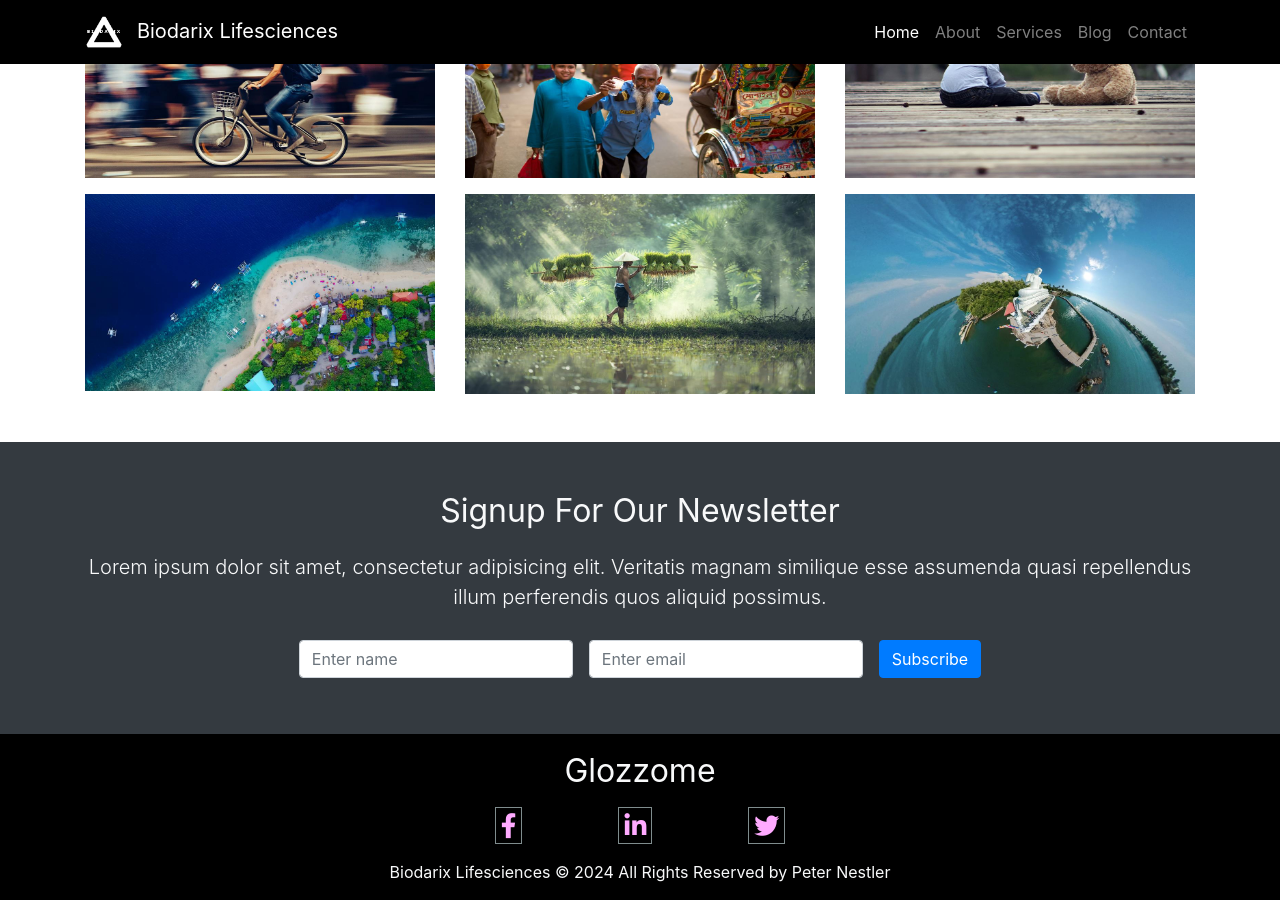
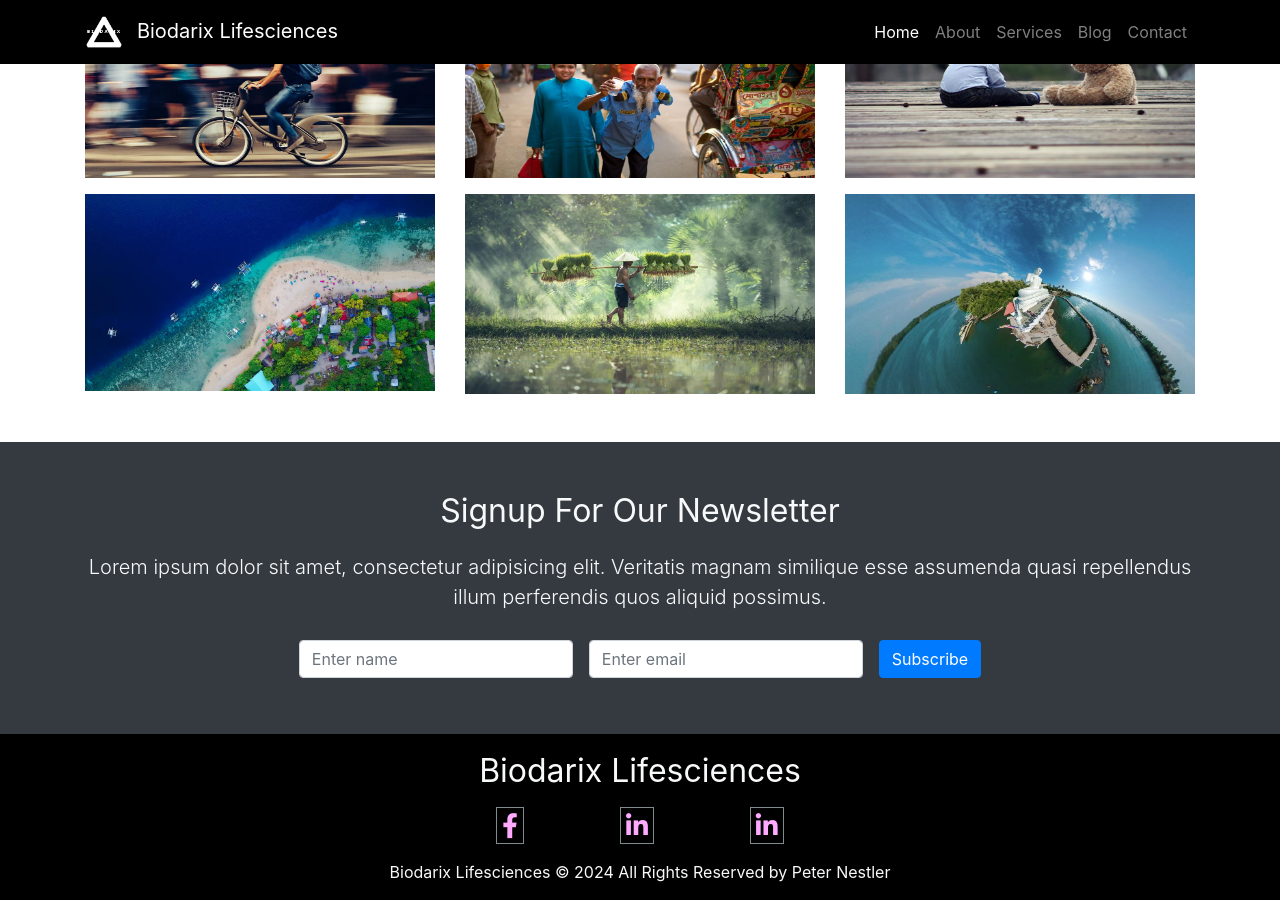
Before and after one commit to Biodarix/biodarix.github.io, a Jekyll site: the page index.html, which Jekyll copies as it is, in a window 1280 px wide and 900 px high, scrolled down 2268 px. Built offline with Jekyll 4.4.1, drawn with Linux system fonts in a browser that asks for light colours.

Commit message:
Update index.html

```diff
--- a/index.html
+++ b/index.html
@@ -281,7 +281,7 @@
 	<div class="container">
 		<div class="row">
 			<div class="col">
-					<h2 class="display-5 mb-0 text-light">Glozzome</h2>
+				<h2 class="display-5 mb-0 text-light">Biodarix Lifesciences</h2>
 				<div class="d-flex flex-row justify-content-center p-3">
 					<div class="px-5">
 						<a href="#">
@@ -289,13 +289,13 @@
 						</a>
 					</div>
 					<div class="px-5">
-							<a href="#">
+						<a href="https://www.linkedin.com/company/biodarix-lifesciences-llc">
 							<i class="fab fa-linkedin-in"></i>
 						</a>
 					</div>
 					<div class="px-5">
-							<a href="#">
-								<i class="fab fa-twitter"></i>
+						<a href="https://www.linkedin.com/in/hpeternestler/">
+							<i class="fab fa-linkedin-in"></i>
 						</a>
 					</div>
 				</div>
```
Lines whose indentation alone changed are shown as unchanged.
